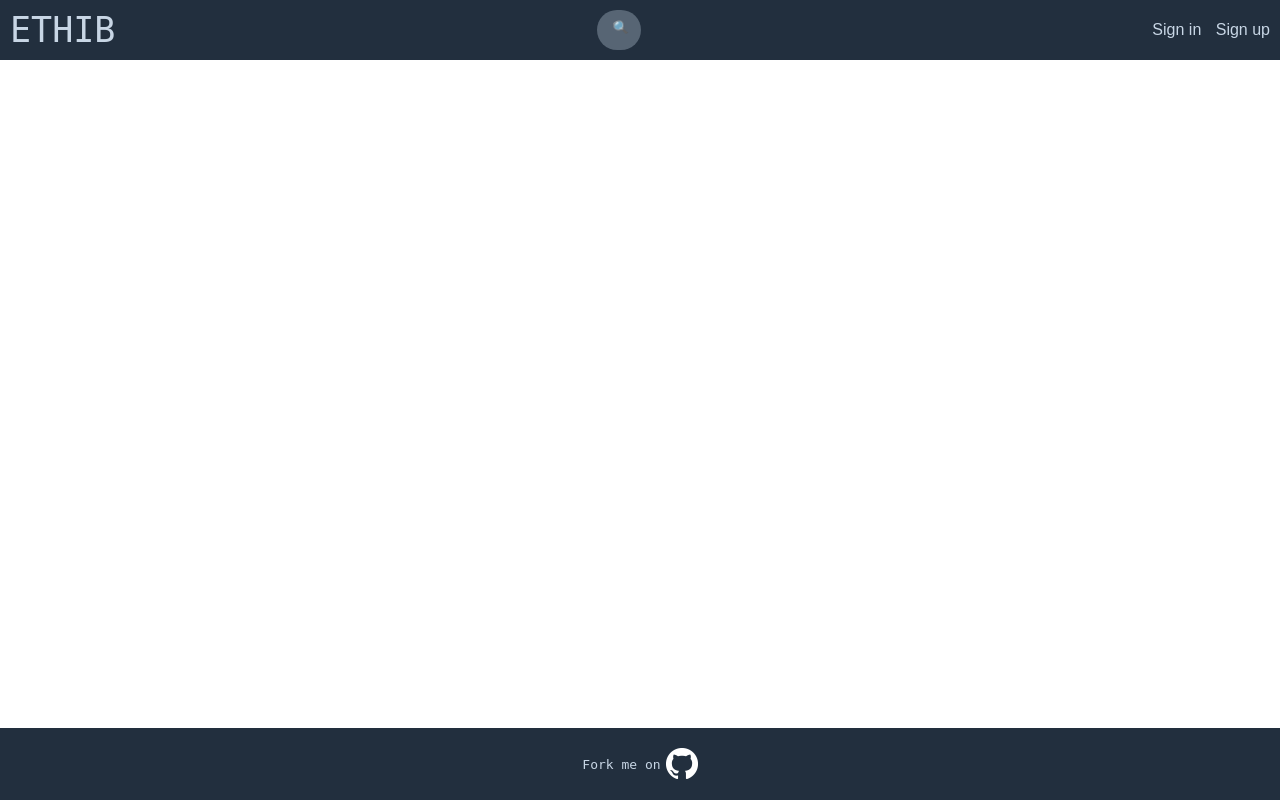
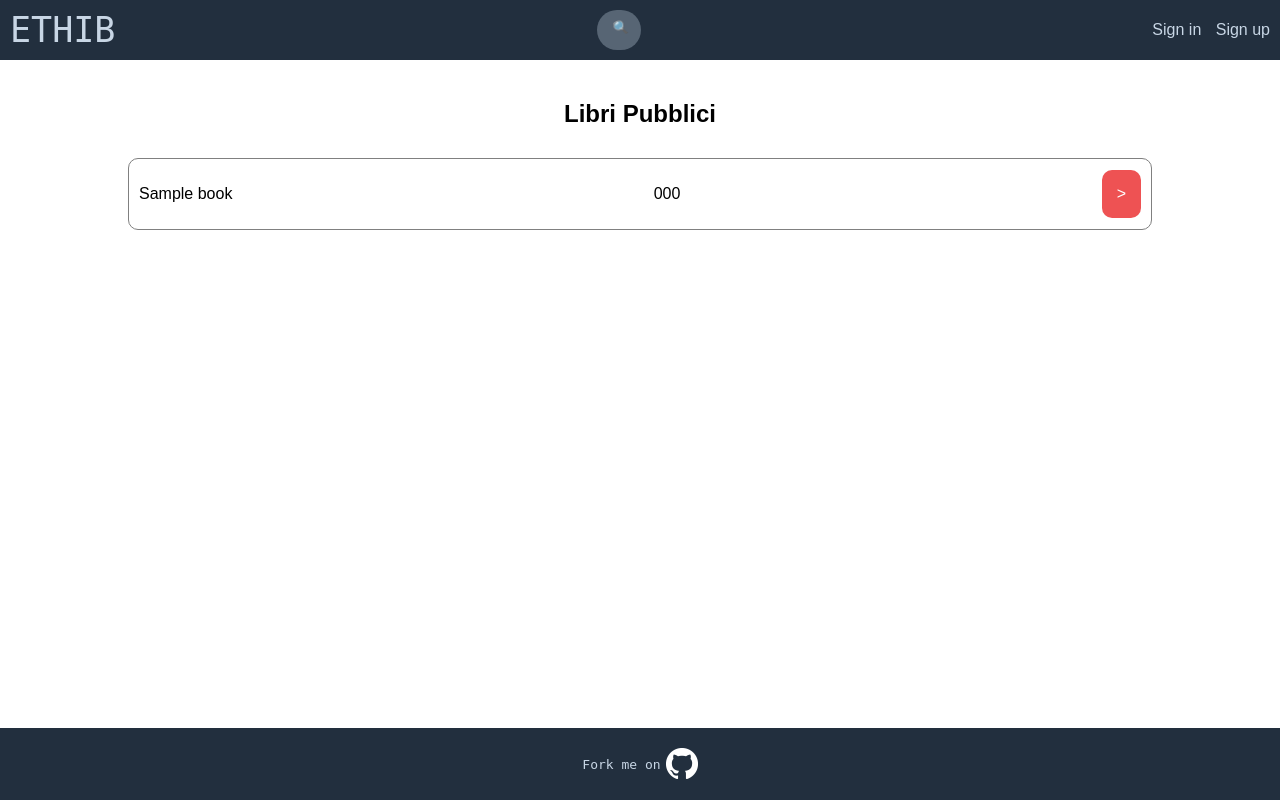
Before and after one commit to drw0if/ethlib, a PHP site: page / in a window 1280 px wide. Run offline with PHP 8.4, Linux system fonts and the light colour scheme; tables that the repository leaves empty hold one stand-in row (values such as "Sample post").

Commit message:
Added first version on public book listing

```diff
--- a/index.php
+++ b/index.php
@@ -1,10 +1,51 @@
 <?php
     session_start();
+    require __DIR__ . "/lib/Models.php";
 
+    $result = [];
+
+    if(isset($_GET['query']) && !empty($_GET['query'])){
+
+    }
+    else{
+        $result = Book::lastTenPublic();
+    }
 ?>
 
 <?php require_once "template/header.php"; ?>
 
+<div class="row">
+    <h2>Libri Pubblici</h2>
+</div>
 
+<?php
+    if(count($result) == 0){
+?>
+        <div class="row">
+            <h2>Nessun risultato</h2>
+        </div>
+<?php
+    }else{
+        foreach($result as $v){
+?>
+            <div class="book-row">
+                <div class="book-text">
+                    <p>
+                        <?php echo $v->name; ?>
+                    </p>
+                </div>
+                <div class="book-text">
+                    <p>
+                        <?php echo ($v->isbn != NULL) ? $v->isbn : '' ; ?>
+                    </p>
+                </div>
+                <div class="book-button background-red">
+                    <a href="">></a>
+                </div>
+            </div>
+<?php
+        }
+    }
+?>
 
 <?php require_once "template/footer.php"; ?>
--- a/lib/Models.php
+++ b/lib/Models.php
@@ -53,6 +53,26 @@
             $this->private = new DefaultValue();
         }
 
+        public static function lastTenPublic(){
+            $query = 'SELECT *
+                        FROM Book
+                        WHERE private = false
+                        ORDER BY book_id DESC
+                        LIMIT 10;';
+            try{
+                $db = DB::getInstance();
+                $ans = $db->exec($query, []);
+                foreach($ans as $k => &$v){
+                    $v = static::toObject($v);
+                }
+                return $ans;
+            }
+            catch(Exception $e){
+                throwDatabaseError();
+            }
+
+        }
+
     }
 
     class Mark extends Entity{
--- a/template/footer.php
+++ b/template/footer.php
@@ -4,7 +4,7 @@
 ?>
     </main>
 
-<footer id="page-footer">
+<footer class="page-footer">
     <p>
         Fork me on
     </p>
--- a/template/style.css
+++ b/template/style.css
@@ -4,14 +4,14 @@
 html, body{
     margin: 0px;
     padding: 0px;
-    height: 100%;
+    min-height: 100vh;
     display: flex;
     flex-direction: column;
     font-family: sans-serif;
 }
 
 /*                      Building blocks                      */
-.row{ width: 100%; display: flex; flex-direction: row; justify-content: center; }
+.row{ width: 100%; display: flex; flex-direction: row; justify-content: space-evenly; }
 .error-banner{ margin: 10px auto; color: red; }
 
 /*                      Sections                      */
@@ -49,9 +49,9 @@ html, body{
 }
 
 /* Start footer */
-#page-footer{ background-color: #222f3e; display: flex; align-items: center; justify-content: center; }
-#page-footer img{ display: block; padding: 20px 0px; }
-#page-footer p{ text-align: center; color: #c8d6e5; font-family: monospace; margin-right: 5px; }
+.page-footer{ background-color: #222f3e; display: flex; align-items: center; justify-content: center; }
+.page-footer img{ display: block; padding: 20px 0px; }
+.page-footer p{ text-align: center; color: #c8d6e5; font-family: monospace; margin-right: 5px; }
 /* End footer */
 
 .splitted-container{
@@ -213,6 +213,39 @@ label .form-input{
 }
 /* End Modal */
 
+.book-row{
+    display: flex;
+    flex-direction: row;
+    justify-content: space-between;
+    margin: 10px 0;
+    border: 1px solid grey;
+    border-radius: 10px;
+    padding: 10px;
+    transition: box-shadow;
+    transition-duration: 0.2s;
+}
+
+.book-row:hover{
+    box-shadow: 0 14px 28px rgba(0,0,0,0.25), 0 10px 10px rgba(0,0,0,0.22);
+}
+
+.book-text{
+    align-self: center;
+    max-width: 33%;
+}
+
+.book-button{
+    align-self: center;
+    border-radius: 10px;
+}
+
+.book-button a{
+    color: white;
+    display: block;
+    padding: 15px;
+    text-decoration: none;
+}
+
 /*                      Attributes                      */
 .center{ text-align: center; }
 .form-background{ background-color: #eee; }
```
